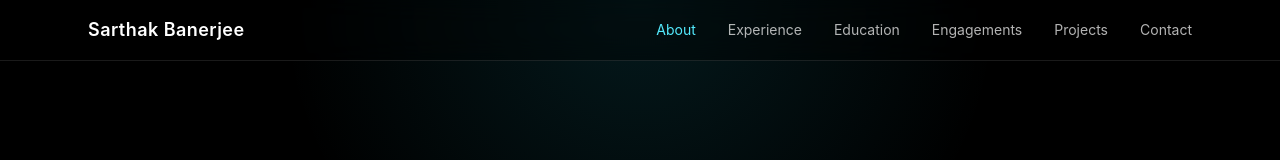
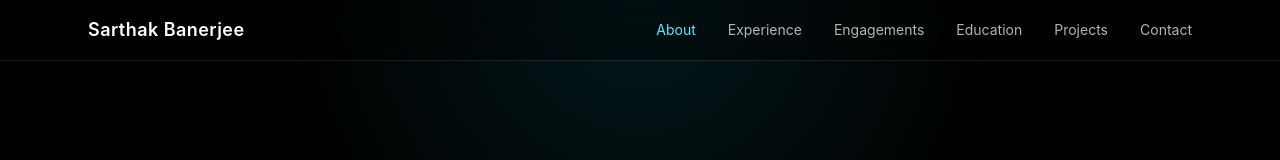
Before and after one commit to sarthak-banerjee/sarthak-banerjee.github.io, a React (Vite) app: page / in a window 1280 px wide. Shown: the top 160 px of the page. Built offline with nearby package versions, Linux system fonts and the light colour scheme.

Commit message:
updated nav bar

```diff
--- a/src/App.jsx
+++ b/src/App.jsx
@@ -150,8 +150,8 @@ export default function Portfolio() {
             {[
               "about",
               "experience",
+              "engagements",
               "education",
-              "engagements",
               "projects",
               "contact",
             ].map((item) => (
```
